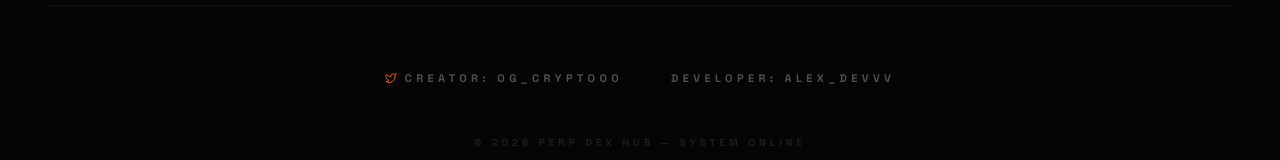
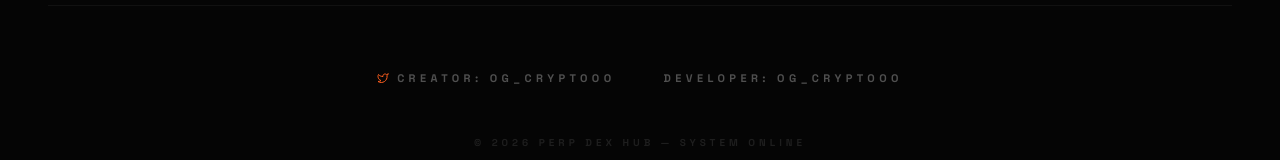
Before and after one commit to ogeth777/FarmTopProjects, a React (Vite) app: page / in a window 1280 px wide. Shown: the part 1029-1189 px from the top of the page. Built offline with nearby package versions, Linux system fonts and the light colour scheme; the HTML template or start-up script is replaced by a standard one.

Commit message:
update: developer link to OG_Cryptooo

```diff
--- a/src/App.tsx
+++ b/src/App.tsx
@@ -481,12 +481,12 @@ const App = () => {
                 <span className="absolute -bottom-1 left-0 w-0 h-[1px] bg-opinion-orange group-hover:w-full transition-all duration-500" />
               </a>
               <a
-                href="https://x.com/Alex_devvv"
+                href="https://x.com/OG_Cryptooo"
                 target="_blank"
                 rel="noopener noreferrer"
                 className="group relative text-[11px] font-black uppercase tracking-[0.4em] text-white/30 hover:text-white transition-all duration-500"
               >
-                DEVELOPER: ALEX_DEVVV
+                DEVELOPER: OG_CRYPTOOO
                 <span className="absolute -bottom-1 left-0 w-0 h-[1px] bg-opinion-orange group-hover:w-full transition-all duration-500" />
               </a>
             </div>
```
